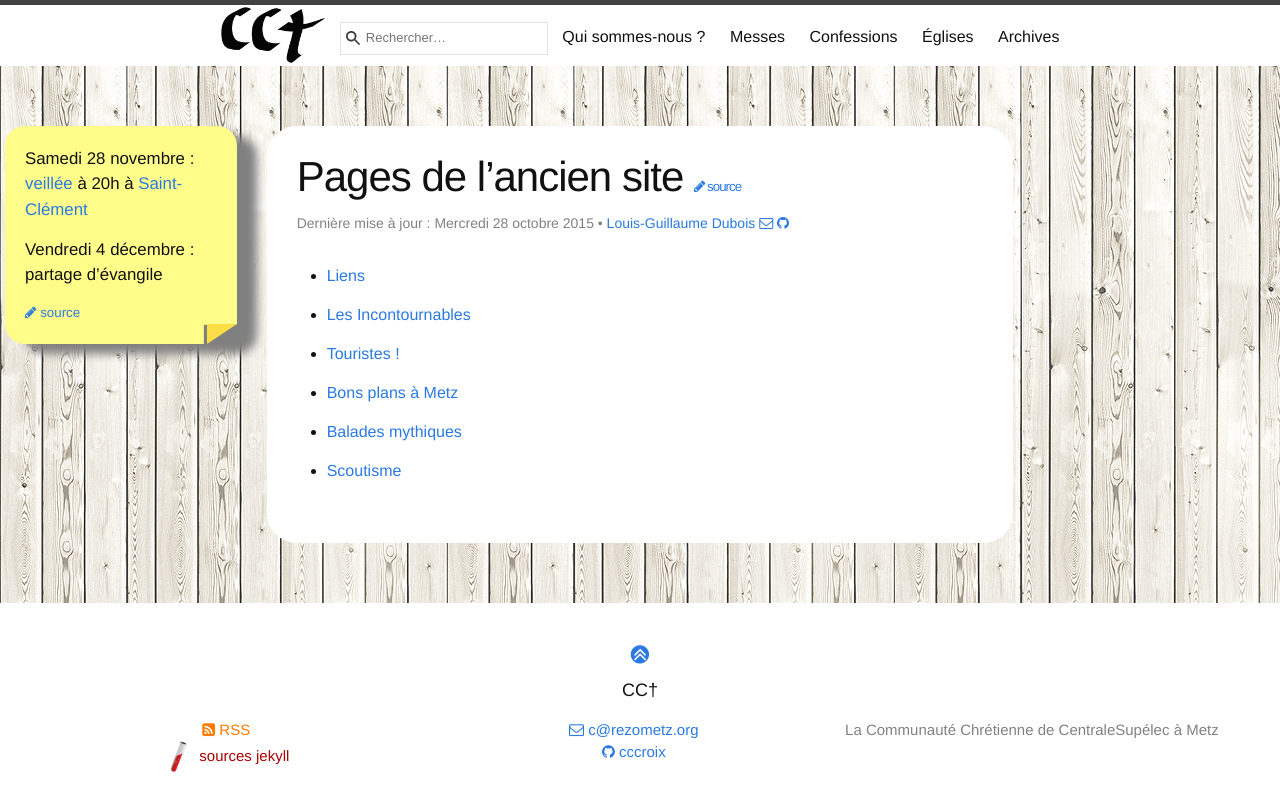
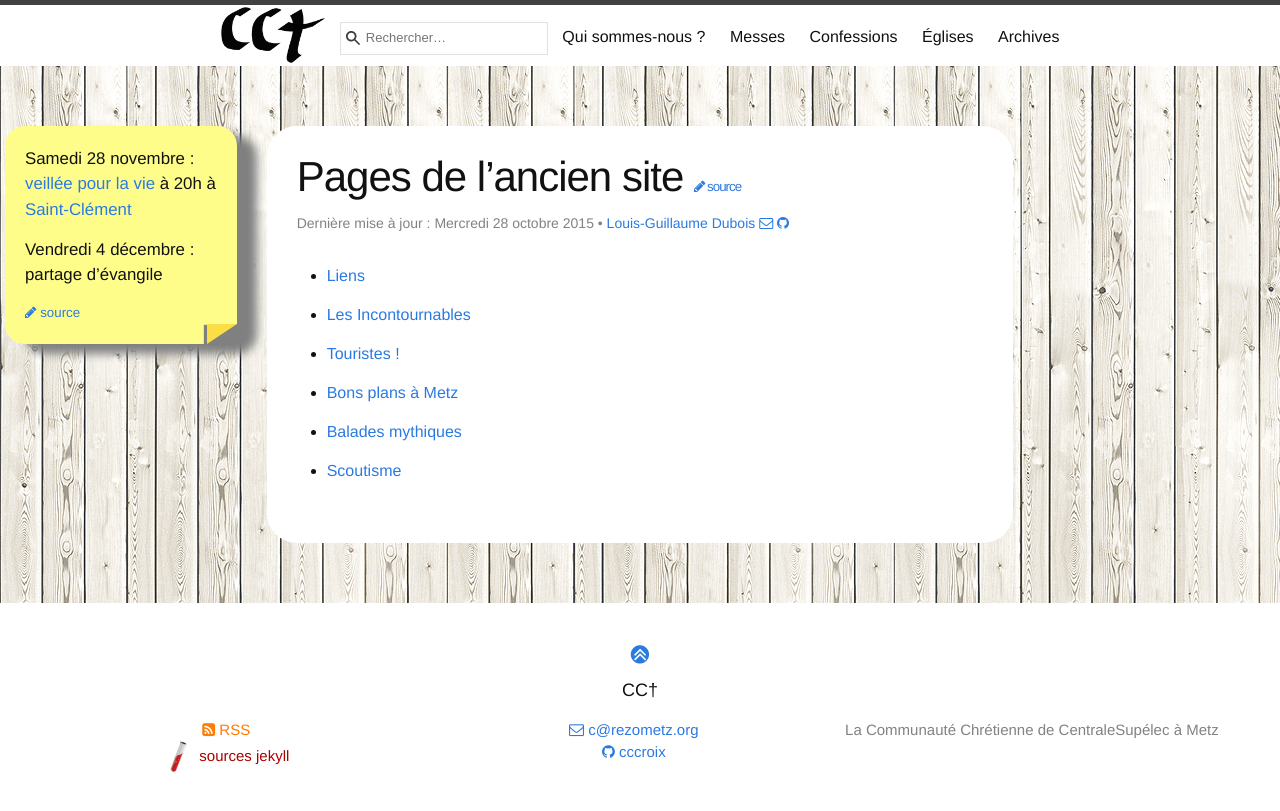
Before and after one commit to cccroix/cccroix.github.io, a Jekyll site: the page built from wpimport.md, in a window 1280 px wide. Shown: the top 811 px of the page. Built offline with Jekyll 4.4.1, drawn with Linux system fonts in a browser that asks for light colours.

Commit message:
précise

```diff
--- a/blocnote.md
+++ b/blocnote.md
@@ -5,6 +5,6 @@ published: true
 # sera affiché avant l’index des articles
 ---
 
-### Samedi 28 novembre : [veillée](http://veilleespourlavie.com/a-propos/) à 20h à [Saint-Clément](/eglises/clement.html)
+### Samedi 28 novembre : [veillée pour la vie](http://veilleespourlavie.com/a-propos/) à 20h à [Saint-Clément](/eglises/clement.html)
 
 ### Vendredi 4 décembre : partage d’évangile
```
